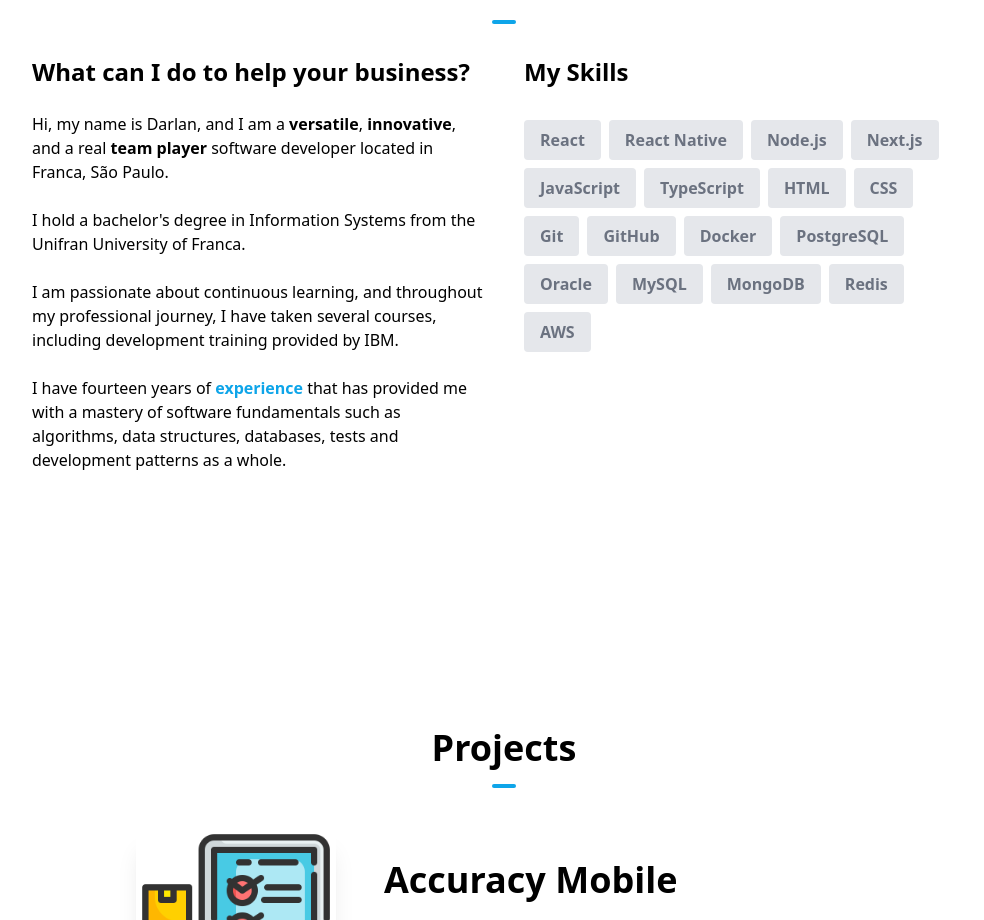
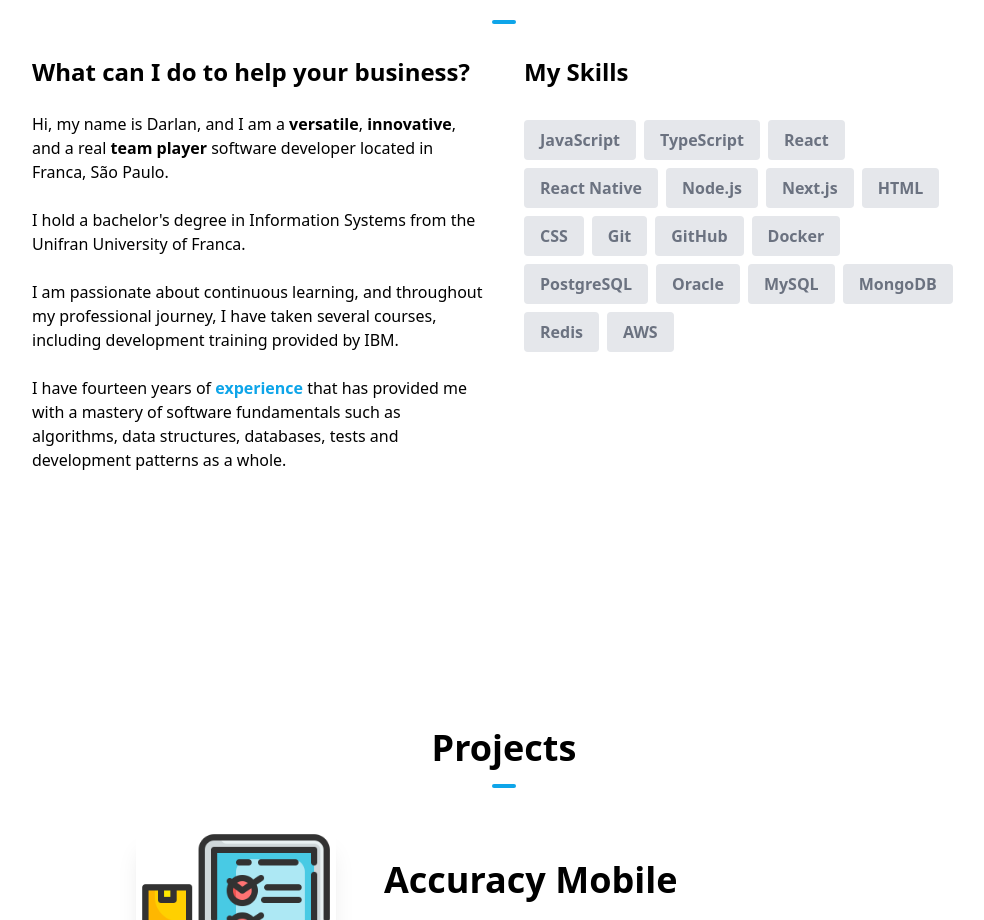
Before and after one commit to DarlanCosta/portfolio, a Next.js app: page / in a window 1280 px wide. Shown: the part 980-1900 px from the top of the page, without its empty margins (136-1120 px from the left). Built offline with nearby package versions, Linux system fonts and the light colour scheme.

Commit message:
fix: update skill

```diff
--- a/components/AboutSection.tsx
+++ b/components/AboutSection.tsx
@@ -2,12 +2,12 @@ import React from "react";
 import Image from "next/image";
 
 const skills = [
+  { skill: "JavaScript" },
+  { skill: "TypeScript" },
   { skill: "React" },
   { skill: "React Native" },
   { skill: "Node.js" },
   { skill: "Next.js" },
-  { skill: "JavaScript" },
-  { skill: "TypeScript" },
   { skill: "HTML" },
   { skill: "CSS" },
   { skill: "Git" },
```
